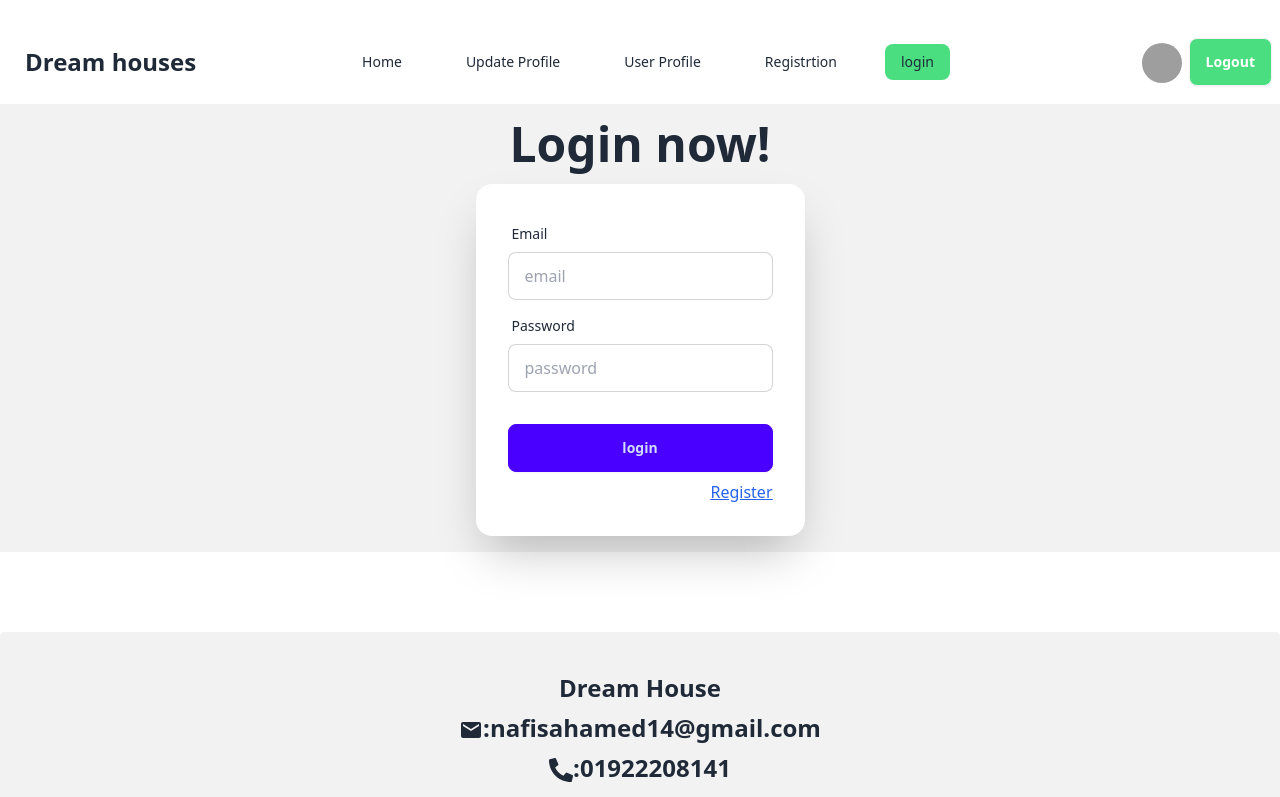
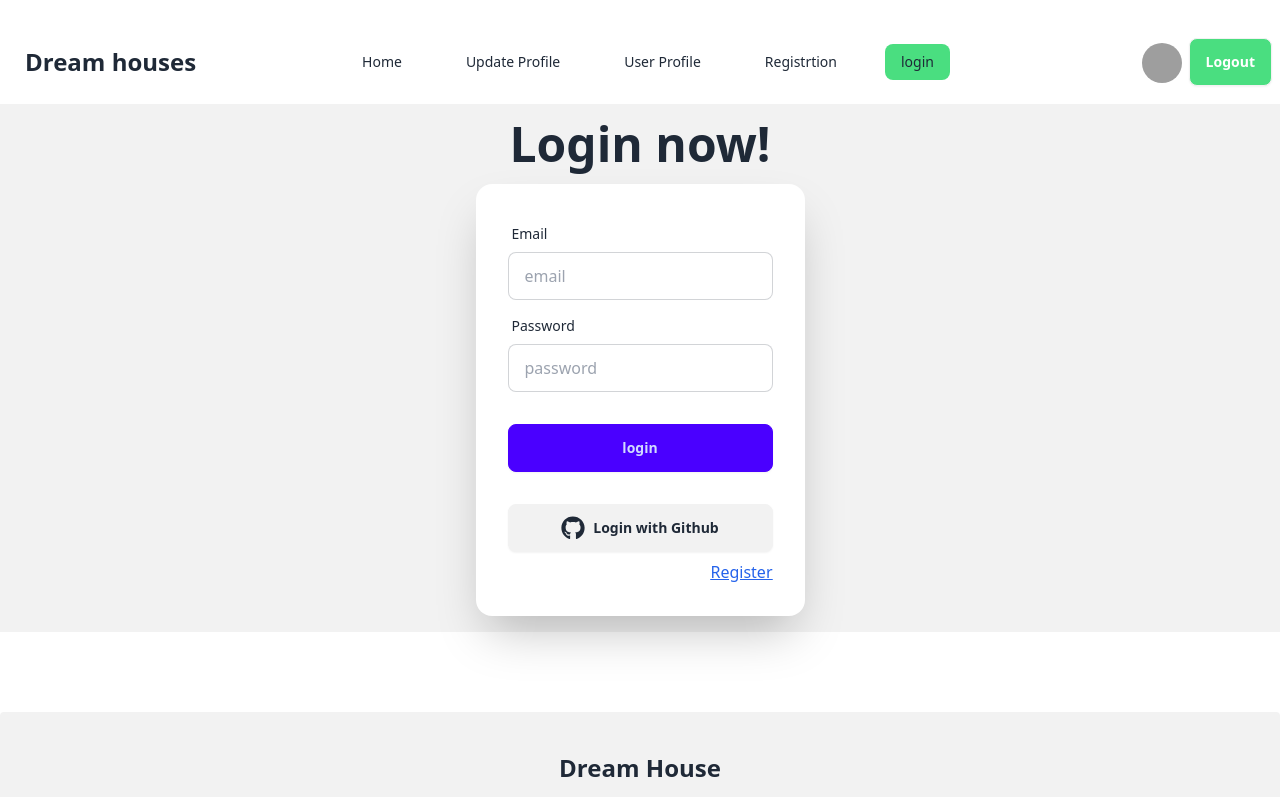
Before and after one commit to nafis200/assignmnet-9, a React (Vite) app: page /login in a window 1280 px wide. Shown: the top 797 px of the page. Built offline with nearby package versions, Linux system fonts and the light colour scheme; grey boxes are pictures that could not be loaded.

Commit message:
login page done

```diff
--- a/src/cards/form/Login.jsx
+++ b/src/cards/form/Login.jsx
@@ -1,7 +1,7 @@
 
 import { Helmet } from 'react-helmet';
 import { NavLink } from 'react-router-dom';
-
+import { FaGithub } from "react-icons/fa";
 const Login = () => {
     return (
         <div>
@@ -42,6 +42,9 @@ const Login = () => {
               <div className="form-control mt-6">
                 <button className="btn btn-primary">login</button>
               </div>
+              <div className="form-control mt-6">
+                <button className="btn  font-bold"> <span> <FaGithub className='text-2xl'></FaGithub> </span>Login with Github</button>
+              </div>
               <div className="flex justify-end text-blue-600 underline"> <NavLink to="/registration">Register</NavLink> </div>
             </form>
           </div>
```
